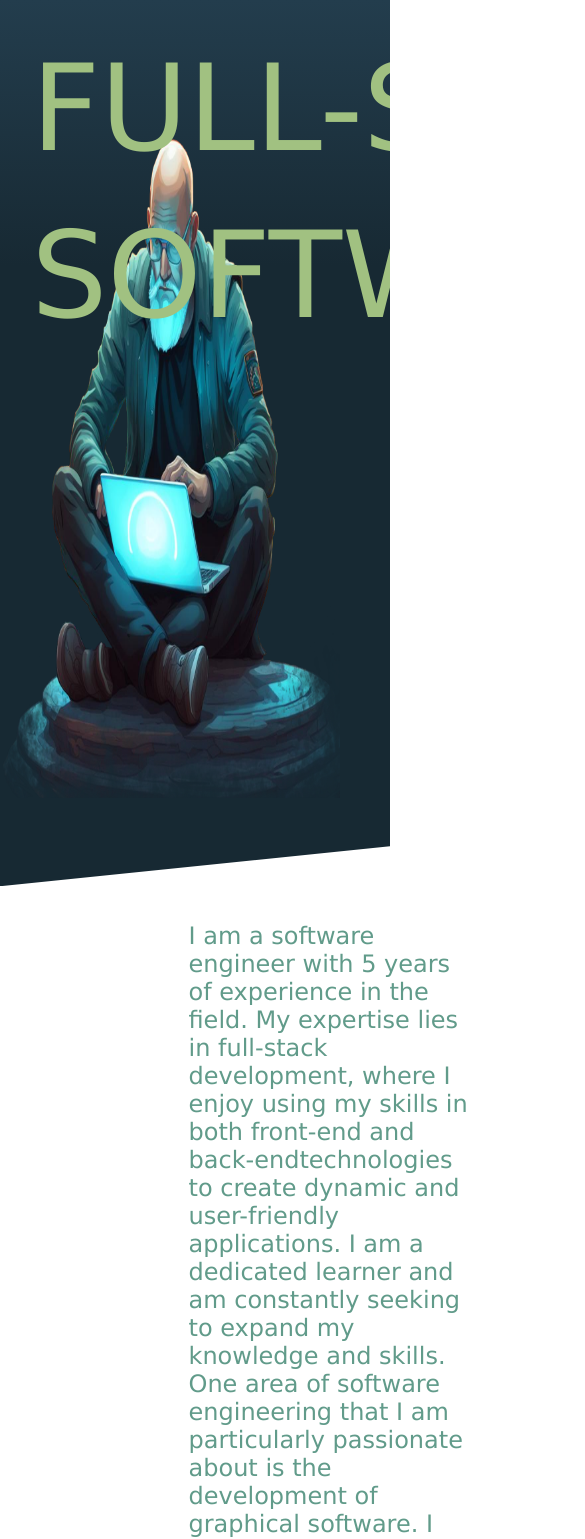
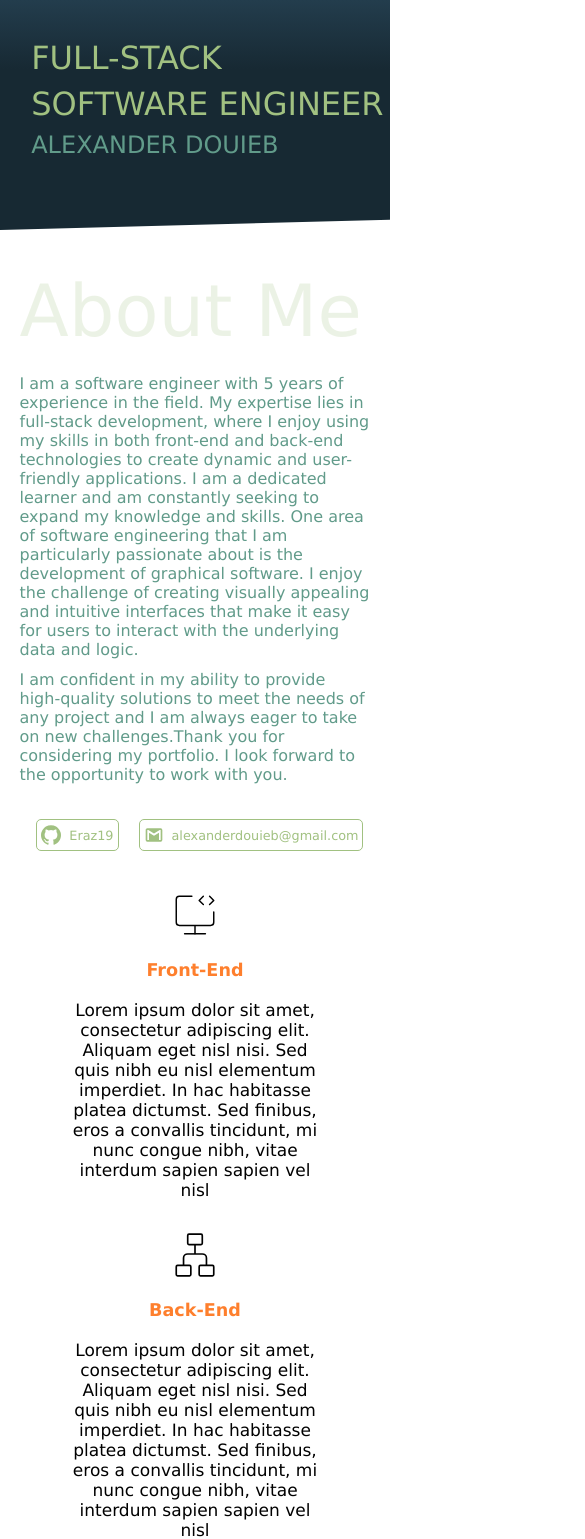
Before and after one commit to Eraz19/Eraz19.github.io, a React app: page / in a window 390 px wide. Shown: the top 1539 px of the page, 585 px wide, since content can reach past the window. Built offline with nearby package versions, Linux system fonts and the light colour scheme.

Commit message:
in th middle of the projects section responsive refactor

```diff
--- a/src/Layout/AboutMe/index.tsx
+++ b/src/Layout/AboutMe/index.tsx
@@ -4,7 +4,7 @@ import      Style from "./style.module.scss";
 
 const presentationFirstPart : string =
 `I am a software engineer with 5 years of experience in the field. My expertise lies in full-stack development, where I enjoy using my skills in both
-front-end and back-endtechnologies to create dynamic and user-friendly applications. I am a dedicated learner and am constantly seeking to expand my
+front-end and back-end technologies to create dynamic and user-friendly applications. I am a dedicated learner and am constantly seeking to expand my
 knowledge and skills. One area of software engineering that I am particularly passionate about is the development of graphical software. I enjoy the
 challenge of creating visually appealing and intuitive interfaces that make it easy for users to interact with the underlying data and logic.`;
 
--- a/src/Layout/AboutMe/style.module.scss
+++ b/src/Layout/AboutMe/style.module.scss
@@ -14,6 +14,7 @@
         transform    : rotate(180deg);
         font-size    : 8rem;
         font-weight  : 500;
+        transition   : font-size .5s ease-in-out;
     };
 
     & > div
@@ -28,6 +29,8 @@
             font-size      : 1.5rem;
             margin         : 5% 0%;
             width          : 70%;
+
+            transition   : width .5s ease-in-out, font-size .5s ease-in-out;
         };
 
         & > .Contact
@@ -37,9 +40,11 @@
             justify-content : end;
             align-items     : center;
             gap             : 20px;
-            width           : 70%;
+            width           : 80%;
             padding-right   : 8%;
             box-sizing      : border-box;
+
+            transition : width .5s ease-in-out, margin-top .5S ease-in-out, padding .5s ease-in-out;
 
             & > .Button
             {
@@ -54,6 +59,8 @@
                 transition    : top .3s;
                 padding       : 4px 8px;
 
+                transition: font-size .5s ease-in-out, padding .5s ease-in-out;
+
                 & > .ContactIcon
                 {
                     height : 30px;
@@ -62,6 +69,8 @@
                     {
                         color : var(--light-green);
                         width : 25px;
+
+                        transition : width .5s ease-in-out;
                     };
                 };
 
@@ -75,4 +84,125 @@
             };
         };
     };
+
+    @media screen and (max-width: 1500px)
+    {
+        & > div
+        {
+            & > .Text    { width : 80%; }
+            & > .Contact { width : 83%; };
+        };
+    };
+    @media screen and (max-width: 1200px)
+    {
+        & > .Title { font-size : 6rem; };
+
+        & > div
+        {
+            &> .Text
+            {
+                width     : 90%;
+                font-size : 1.3rem;
+            };
+
+            & > .Contact
+            {
+                width : 93%;
+
+                & > .Button
+                {
+                    font-size : 1rem;
+                    padding   : 1px 6px;
+
+                    & > .ContactIcon  > svg { width : 22px; };
+                };
+            };
+        };
+    };
+    @media screen and (max-width: 1000px)
+    {
+        & > .Title { font-size : 5rem; };
+
+        & > div
+        {
+            & > .Text
+            {
+                font-size : 1.1rem;
+            }
+
+            & > .Contact
+            {
+                width : 100%;
+
+                & > .Button
+                {
+                    font-size : .9rem;
+                    padding   : 1px 4px;
+
+                    & > .ContactIcon  > svg { width : 20px; };
+                };
+            };
+        };
+    };
+    @media screen and (max-width: 750px)
+    {
+        & > div
+        {
+            &> .Text
+            {
+                width     : 90%;
+                font-size : 1rem;
+            }
+
+            & > .Contact
+            {
+                width : 95%;
+
+                & > .Button
+                {
+                    font-size : .8rem;
+                    padding   : 0px 4px;
+
+                    & > .ContactIcon  > svg { width : 20px; };
+                };
+            };
+        };
+    };
+    @media screen and (max-width: 650px)
+    {
+        flex-direction : column;
+        gap            : 3px;
+
+        & > .Title
+        {
+            writing-mode : unset;
+            transform    : unset;
+        };
+
+        & > div
+        {
+            & > .Text
+            {
+                width : 100%;
+            };
+
+            & > .Contact
+            {
+                width : 100%;
+            };
+        };
+    };
+    @media screen and (max-width: 650px)
+    {
+        & > .Title
+        {
+            font-size : 4.5rem;
+        };
+
+        & > div > .Contact
+        {
+            margin-top: 10%;
+            padding   : 0 2%;
+        };
+    };
 };
--- a/src/Layout/Header/index.tsx
+++ b/src/Layout/Header/index.tsx
@@ -17,6 +17,7 @@ export function Component() : JSX.Element
                     <div className={`${Style.Title} ${Style.Title2}`}>SOFTWARE ENGINEER</div>
                 </div>
             </div>
+            <div className={Style.Name}>ALEXANDER DOUIEB</div>
         </div>
     );
 };
--- a/src/Layout/Header/style.module.scss
+++ b/src/Layout/Header/style.module.scss
@@ -10,8 +10,13 @@
 
 @keyframes FadeIn
 {
-    from { opacity : 0; };
-    to   { opacity : 1; };
+    0%   { opacity : 0; };
+    100% { opacity : 1; };
+};
+
+@keyframes FadeOut
+{
+    100% { opacity : 0; };
 };
 
 .Container
@@ -44,10 +49,11 @@
 
     & > .PresentationTitle
     {
-        color         : var(--light-green);
-        font-size     : 7.5rem;
-        font-weight   : 200;
-        margin-bottom : 6%;
+        color       : var(--light-green);
+        font-size   : 7.5rem;
+        font-weight : 200;
+        width       : 80%;
+        transition  : font-size .5s ease-out;
 
         & > .TitleContainer
         {
@@ -66,4 +72,69 @@
             };
         };
     };
+
+    & > .Name
+    {
+        font-size   : 5rem;
+        font-weight : 300;
+        color       : var(--dark-green);
+        opacity     : 0;
+        animation   : FadeIn .5s linear 3s forwards;
+        transition  : font-size .5s ease-out;
+    };
+
+    @media screen and (max-width: 1800px)
+    {
+        & > .PresentationTitle { font-size : 5rem;   };
+        & > .Name              { font-size : 4.5rem; };
+    };
+    @media screen and (max-width: 1400px)
+    {
+        & > .PresentationTitle
+        {
+            font-size : 4rem;
+            width     : 60%;
+        };
+        & > .Name
+        {
+            font-size : 3rem;
+        };
+    };
+    @media screen and (max-width: 1300px)
+    {
+        height : 440px;
+
+        & > .Image
+        {
+            animation: FadeOut 1s forwards;
+        };
+    };
+    @media screen and (max-width: 900px)
+    {
+        height : 380px;
+
+        & > .PresentationTitle { font-size : 3.5rem; };
+        & > .Name              { font-size : 3rem;   };
+    };
+    @media screen and (max-width: 750px)
+    {
+        height : 350px;
+
+        & > .PresentationTitle { font-size : 3rem; };
+        & > .Name              { font-size : 2.5rem;   };
+    };
+    @media screen and (max-width: 650px)
+    {
+        height : 280px;
+
+        & > .PresentationTitle { font-size : 2.5rem; };
+        & > .Name              { font-size : 2rem;   };
+    };
+    @media screen and (max-width: 500px)
+    {
+        height : 230px;
+
+        & > .PresentationTitle { font-size : 2rem; };
+        & > .Name              { font-size : 1.5rem;   };
+    };
 };
--- a/src/Layout/Projects/Project/style.module.scss
+++ b/src/Layout/Projects/Project/style.module.scss
@@ -254,4 +254,26 @@
             };
         };
     };
+
+    @media screen and (max-width: 1500px)
+    {
+        &.Left
+        {
+            flex-direction: column;
+
+            & > .ProjectSection
+            {
+                width : 100%;
+            }
+        };
+        &.Right
+        {
+            flex-direction: column;
+
+            & > .ProjectSection
+            {
+                width : 100%;
+            }
+        };
+    };
 };
--- a/src/Layout/Projects/index.tsx
+++ b/src/Layout/Projects/index.tsx
@@ -15,45 +15,33 @@ import      Style                from "./style.module.scss";
 const tests =
 [
     {
-        text       : "test",
-        title      : "Title1",
-        subtitle   : "Subtitble • Subtitle",
+        title      : "Graph Collapse",
+        subtitle   : "Graphics",
+        text       : "This is a graphic project demonstrating my ability to work with the HTMLCanvas and graph structures. This project combines mathematics and motion physics in the code, serving as my first foray into this type of project. I am excited to showcase my newfound skills.",
+        children   : ProjectCollapseGraph.Component,
+        thumbnail  : GraphCollapseThumbnail,
+        needLoading: false,
+        clickable  : true,
+        link       :
+        {
+            label : "Graph Collapse GitHub",
+            url   : "https://github.com/Eraz19/Portfolio/tree/main/src/Layout/Projects/ProjectCollapseGraph",
+        }
+    },
+    {
+        title      : "Rasterizer",
+        subtitle   : "Graphics • Mathematics",
+        text       : "This is a rasterizer project that runs on the CPU, displaying 3D models from OBJ files at 30 frames per second. This project utilizes an HTMLCanvas and a custom CGI pipeline, all built from scratch. It provides a basic understanding of CGI and linear algebra. I am excited to showcase my skills in rasterization and CGI development.",
         children   : ProjectRasterizer.Component,
         thumbnail  : RasterizerThumbnail,
         needLoading: true,
         clickable  : true,
         link       :
         {
-            label: "Rasterizer",
-            url  : ""
+            label: "Rasterizer GitHub",
+            url  : "https://github.com/Eraz19/ErazReactComponents/tree/master/src/Components/RasterizerDisplay",
         }
     },
-    {
-        text       : "test",
-        title      : "Title2",
-        subtitle   : "Subtitble • Subtitle",
-        children   : ProjectCollapseGraph.Component,
-        thumbnail  : GraphCollapseThumbnail,
-        needLoading: false,
-        clickable  : true,
-        link       :
-        {
-            label : "Rasterizer",
-            url   : ""
-        }
-    },
-    {
-        text  : "test",
-        title : "Title3",
-        subtitle : "Subtitble • Subtitle",
-        children : <></>,
-        clickable: false,
-        link :
-        {
-            label : "Rasterizer",
-            url   : ""
-        }
-    }
 ]
 
 export function Component() : JSX.Element
--- a/src/Layout/Projects/style.module.scss
+++ b/src/Layout/Projects/style.module.scss
@@ -10,7 +10,7 @@
     $selected-height-animation-time  : .5s;
     $selected-height-animation-delay : .65s;
 
-    & > .Title
+    & >.Title
     {
         display        : flex;
         flex-direction : row-reverse;
@@ -19,7 +19,8 @@
 
         & > div
         {
-            font-size     : 100px;
+            font-size     : 6.5rem;
+            transition    : font-size .5s ease-in-out;
             font-weight   : 10;
             margin-left   : 10%;
             margin-top    : 5%;
@@ -39,7 +40,7 @@
 
         & > .Project
         {
-            height     : 50vh;
+            height     : fit-content;
             transition : height $selected-height-animation-time;
 
             &.Selected
@@ -47,6 +48,35 @@
                 height     : 90vh;
                 transition : height $selected-height-animation-time $selected-height-animation-delay;
             }
+        };
+    };
+
+    @media screen and (max-width: 900px)
+    {
+        & >.Title > div
+        {
+            font-size: 5.5rem;
+        };
+    };
+    @media screen and (max-width: 850px)
+    {
+        & >.Title > div
+        {
+            font-size: 5rem;
+        };
+    };
+    @media screen and (max-width: 650px)
+    {
+        & >.Title > div
+        {
+            font-size: 4rem;
+        };
+    };
+    @media screen and (max-width: 500px)
+    {
+        & >.Title > div
+        {
+            font-size: 3.5rem;
         };
     };
 };
--- a/src/Layout/Proposition/style.module.scss
+++ b/src/Layout/Proposition/style.module.scss
@@ -23,13 +23,14 @@
 
         & > .Icon
         {
-            width  : 70px;
-            height : 70px;
+            width      : 70px;
+            height     : 70px;
+            transition : width .5s ease-in-out, height .5s ease-in-out;
         };
 
         & > .Title
         {
-            font-size   : 18px;
+            font-size   : 1.1rem;
             font-weight : 600;
             color       : var(--orange-color);
         };
@@ -49,11 +50,19 @@
         & > div:nth-of-type(3) { animation : SlideInFromBottom .8s ease-in .8s forwards; };
     };
 
+    @media screen and (max-width : 1200px)
+    {
+        & > .Proposition > .Icon
+        {
+            width  : 50px;
+            height : 50px;
+        };
+    }
     @media screen and (max-width : 900px)
     {
         flex-direction : column;
         align-items    : center;
 
-        & > .Proposition { width : 100%; };
+        & > .Proposition { width : 80%; };
     };
 };
--- a/src/Layout/index.tsx
+++ b/src/Layout/index.tsx
@@ -10,7 +10,7 @@ export function Component() : JSX.Element
     return (
         <div>
             <Header.Component/>
-            <div style={{ margin: "4% 0%" }}><AboutMe.Component/></div>
+            <div style={{ margin: "10% 0%" }}><AboutMe.Component/></div>
             <div style={{ margin: "4% 0%" }}><Proposition.Component/></div>
             <Projects.Component/>
             <Skills.Component/>
```
